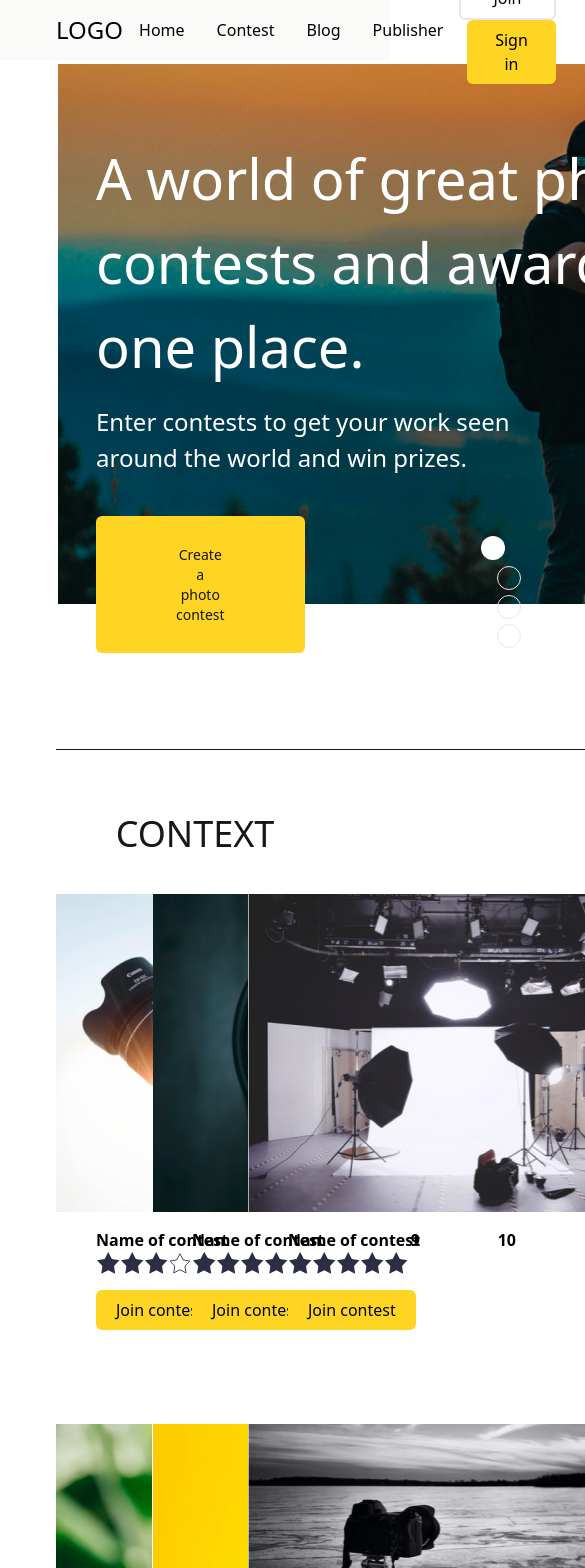
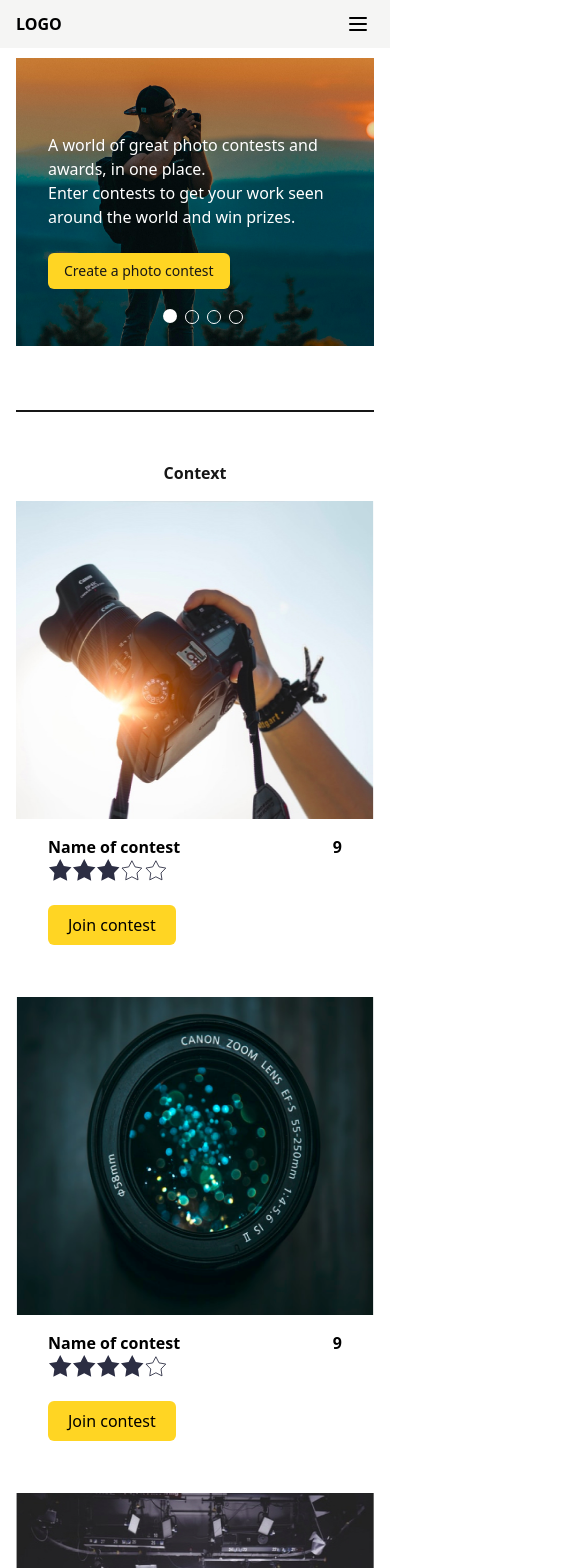
Before and after one commit to best2025j/FotoconWeb, a React (Create React App) app: page / in a window 390 px wide. Shown: the top 1568 px of the page, 585 px wide, since content can reach past the window. Built offline with nearby package versions, Linux system fonts and the light colour scheme.

Commit message:
fixed responsiveness for web and mobile view

```diff
--- a/package.json
+++ b/package.json
@@ -5,13 +5,16 @@
   "dependencies": {
     "@fortawesome/fontawesome-svg-core": "^6.1.1",
     "@fortawesome/react-fontawesome": "^0.1.18",
+    "@heroicons/react": "^1.0.6",
     "@testing-library/jest-dom": "^5.16.4",
     "@testing-library/react": "^13.3.0",
     "@testing-library/user-event": "^13.5.0",
     "babel-plugin-macros": "^3.1.0",
     "font-awesome": "^4.7.0",
+    "heroicons": "^1.0.6",
     "react": "^18.1.0",
     "react-dom": "^18.1.0",
+    "react-icons": "^4.4.0",
     "react-router-dom": "^6.3.0",
     "react-scripts": "5.0.1",
     "web-vitals": "^2.1.4"
--- a/src/Components/Contest.jsx
+++ b/src/Components/Contest.jsx
@@ -8,16 +8,20 @@ import Image6 from "../Assets/Rectangle 7.jpg";
 
 const Contest = () => {
   return (
-    <div className="px-[3.5rem]">
-      <h2 className="text-4xl text-[#171717] uppercase text-center">Context</h2>
+    <div className="px-4">
+      <h1 className="sm:text-4xl font-semibold text-[#171717] text-center">
+        Context
+      </h1>
+
       {/* GRID */}
-      <div className="grid grid-cols-3 gap-[10px] py-10">
-        <div className="w-[404px] h-[520px] ">
-          <div className="h-[318px] w-[404.04px]">
-            <img src={Image} alt="/" className="w-full h-full" />
+
+      <div className="grid grid-cols-1 mx-auto lg:grid-cols-3 md:grid-cols-2 sm:py-6 py-4 gap-4">
+        <div className="w-full h-[480px] ">
+          <div className="w-full">
+            <img src={Image} alt="/" className="h-[318px] w-full " />
           </div>
 
-          <div className="px-10 py-4 space-y-4">
+          <div className="py-4 space-y-6 px-8">
             <div className="">
               <div className="font-bold flex justify-between">
                 <p className="text-black">Name of contest</p>
@@ -104,16 +108,16 @@ const Contest = () => {
             </div>
           </div>
         </div>{" "}
-        <div className="w-[404px] h-[520px] ">
-          <div className="h-[318px] w-[404.04px]">
-            <img src={Image2} alt="/" className="w-full h-full" />
+        <div className="w-full h-[480px] ">
+          <div className="w-full">
+            <img src={Image2} alt="/" className="h-[318px] w-full " />
           </div>
 
-          <div className="px-10 py-4 space-y-4">
+          <div className="py-4 space-y-6 px-8">
             <div className="">
               <div className="font-bold flex justify-between">
                 <p className="text-black">Name of contest</p>
-                <span className="">10</span>
+                <span className="">9</span>
               </div>
 
               <div className="flex">
@@ -126,7 +130,7 @@ const Contest = () => {
                   xmlns="http://www.w3.org/2000/svg"
                 >
                   <path
-                    d="M12.2231 0L15.8237 6.107115L23.4699 8.2918L18.0489 13.9208L19.174 21.7082L12.2231 18.216L5.27216 21.7082L6.39722 13.9208L0.976248 8.2918L8.6225 6.97115L12.2231 0Z"
+                    d="M12.2231 0L15.8237 6.97115L23.4699 8.2918L18.0489 13.9208L19.174 21.7082L12.2231 18.216L5.27216 21.7082L6.39722 13.9208L0.976248 8.2918L8.6225 6.97115L12.2231 0Z"
                     fill="#2C2E43"
                   />
                 </svg>
@@ -196,16 +200,16 @@ const Contest = () => {
             </div>
           </div>
         </div>{" "}
-        <div className="w-[404px] h-[520px] ">
-          <div className="h-[318px] w-[404.04px]">
-            <img src={Image3} alt="/" className="w-full h-full" />
+        <div className="w-full h-[480px] ">
+          <div className="w-full">
+            <img src={Image3} alt="/" className="h-[318px] w-full " />
           </div>
 
-          <div className="px-10 py-4 space-y-4">
+          <div className="py-4 space-y-6 px-8">
             <div className="">
               <div className="font-bold flex justify-between">
                 <p className="text-black">Name of contest</p>
-                <span className="">20</span>
+                <span className="">9</span>
               </div>
 
               <div className="flex">
@@ -288,12 +292,12 @@ const Contest = () => {
             </div>
           </div>
         </div>{" "}
-        <div className="w-[404px] h-[520px] ">
-          <div className="h-[318px] w-[404.04px]">
-            <img src={Image4} alt="/" className="w-full h-full" />
+        <div className="w-full h-[480px] ">
+          <div className="w-full">
+            <img src={Image4} alt="/" className="h-[318px] w-full " />
           </div>
 
-          <div className="px-10 py-4 space-y-4">
+          <div className="py-4 space-y-6 px-8">
             <div className="">
               <div className="font-bold flex justify-between">
                 <p className="text-black">Name of contest</p>
@@ -380,16 +384,16 @@ const Contest = () => {
             </div>
           </div>
         </div>{" "}
-        <div className="w-[404px] h-[520px] ">
-          <div className="h-[318px] w-[404.04px]">
-            <img src={Image5} alt="/" className="w-full h-full" />
+        <div className="w-full h-[480px] ">
+          <div className="w-full">
+            <img src={Image5} alt="/" className="h-[318px] w-full " />
           </div>
 
-          <div className="px-10 py-4 space-y-4">
+          <div className="py-4 space-y-6 px-8">
             <div className="">
               <div className="font-bold flex justify-between">
                 <p className="text-black">Name of contest</p>
-                <span className="">25</span>
+                <span className="">9</span>
               </div>
 
               <div className="flex">
@@ -472,16 +476,16 @@ const Contest = () => {
             </div>
           </div>
         </div>{" "}
-        <div className="w-[404px] h-[520px] ">
-          <div className="h-[318px] w-[404.04px]">
-            <img src={Image6} alt="/" className="w-full h-full" />
+        <div className="w-full h-[480px] ">
+          <div className="w-full">
+            <img src={Image6} alt="/" className="h-[318px] w-full " />
           </div>
 
-          <div className="px-10 py-4 space-y-4">
+          <div className="py-4 space-y-6 px-8">
             <div className="">
               <div className="font-bold flex justify-between">
                 <p className="text-black">Name of contest</p>
-                <span className="">5</span>
+                <span className="">9</span>
               </div>
 
               <div className="flex">
@@ -564,23 +568,24 @@ const Contest = () => {
             </div>
           </div>
         </div>
+        {/*  */}
       </div>
-                        {/* button */}
+
+      {/* button */}
       <div className="text-center ">
         <button
           type="button"
-          className="px-20 py-4 bg-[#FFD523] text-[#171717] rounded-[6px]"
+          className="md:px-20 md:py-4 py-2 px-4 bg-[#FFD523] text-[#171717] font-medium rounded-[6px]"
         >
           See more contest
         </button>
       </div>
 
-          {/*  */}
-      <div className="py-10">
-        <p className="h-[1px] bg-[#171717] w-[1240px]" />
+      {/*  */}
+      <div className="py-8">
+        <p className="h-[1px] border border-[#171717] w-full" />
       </div>
     </div>
   );
 };
-
 export default Contest;
--- a/src/Components/Footer.jsx
+++ b/src/Components/Footer.jsx
@@ -1,7 +1,9 @@
 import React from "react";
 
 const Footer = () => {
-  return <div className="bg-[#2C2E43] text-white w-full py-10 h-[476px]" />;
+  return <div
+  //  className="bg-[#2C2E43] text-white w-full py-10 h-[476px]"
+    />;
 };
 
 export default Footer;
--- a/src/Components/Hero.jsx
+++ b/src/Components/Hero.jsx
@@ -2,49 +2,56 @@ import React from "react";
 import image from "../Assets/Rectangle 6gtpix.png";
 const Hero = () => {
   return (
-    <div className="w-full h-full z-20 py-[4rem] space-y-8 space-x-14">
-      <div className="left-[3.6rem] absolute w-[1240px] h-[540px]">
+    <div className="py-[3.1rem]">
+      <div className="px-4 sm:space-y-10 space-y-8">
+        {/*  */}
+
+        <div className="w-full relative py-2">
           <img
             src={image}
             alt="/"
-          className=" w-full h-full object-cover mix-blend-overla"
+            className="w-full sm:h-[546px] h-[18rem] object-cover mix-blend-overlay"
           />
         </div>
 
-      <div className="text-white pl-10 relative py-6">
+        {/*  */}
+
+        <div className="absolute top-[12%] text-white space-y-6 px-8">
           <div className="">
-          <p className="text-[56px] w-[42rem] py-4">
+            <h1 className="sm:text-[56px] sm:w-[42rem] ">
               A world of great photo contests and awards, in one place.
-          </p>
-          <div>
-            <p className="text-[24px] w-[30rem]">
+            </h1>
+            <p className="text-base sm:text-[24px] sm:w-[30rem] ">
               Enter contests to get your work seen around the world and win
               prizes.
             </p>
           </div>
-        </div>
 
           {/* button */}
-        <div className="py-10 flex space-y-5 space-x-20">
-          <button className="px-20 py-4 bg-[#FFD523]  text-sm text-[#171717] rounded-[6px]">
+
+          <div className="sm:flex sm:py-12 justify-between items-center ">
+            <button className=" md:px-8 md:py-3 py-2 px-4 bg-[#FFD523] text-sm text-[#171717] rounded-[6px]">
               Create a photo contest
             </button>
 
-          <div className="space-x-4 pl-[6rem]">
-            <button className="rounded-full w-[24px] h-[24px] bg-white"></button>
-            <button className="rounded-full w-[24px] h-[24px] border"></button>
-            <button className="rounded-full w-[24px] h-[24px] border"></button>
-            <button className="rounded-full w-[24px] h-[24px] border"></button>
+            {/*  */}
+
+            <div className=" md:space-x-4 space-x-2 text-center py-4">
+              <button className="rounded-full w-[14px] h-[14px] md:w-[24px] md:h-[24px] bg-white"></button>
+              <button className="rounded-full w-[14px] h-[14px] md:w-[24px] md:h-[24px] border border-white"></button>
+              <button className="rounded-full w-[14px] h-[14px] md:w-[24px] md:h-[24px] border border-white"></button>
+              <button className="rounded-full w-[14px] h-[14px] md:w-[24px] md:h-[24px] border border-white"></button>
             </div>
           </div>
         </div>
 
         {/*  */}
-      <div className="">
-        <p className="h-[1px] bg-[#171717] w-[1240px]" />
+
+        <div className="pt-6">
+          <p className="h-[1px] border border-[#171717] w-full" />
+        </div>
       </div>
     </div>
   );
 };
-
 export default Hero;
--- a/src/Components/Navbar.jsx
+++ b/src/Components/Navbar.jsx
@@ -1,44 +1,98 @@
-import React from "react";
+import React, { useState } from "react";
 import { Link } from "react-router-dom";
+import { MenuIcon, XIcon } from "@heroicons/react/outline";
 
 const Navbar = () => {
+  const [nav, setNav] = useState(false);
+  // OPEN MENU
+  const handClick = () => setNav(!nav);
+  // CLOSE MENU
+  const handleClose = () => setNav(!nav);
+
   return (
-    <>
-      <div className="w-full h-[60px] z-10 bg-stone-50 fixed px-10 ">
-        <div className="px-4 flex justify-between items-center w-full h-full">
-          <h1 className="text-2xl">LOGO</h1>
+    <div className="fixed w-full z-10 md:h-[5rem] h-[3rem] bg-stone-100">
+      <div className="flex justify-between px-4 md:py-5 py-[8px] items-center">
+        <h1 className="md:text-2xl  font-bold">LOGO</h1>
 
-          {/* Items */}
-          <div className="">
-            <ul className="flex">
-              <li className="p-4">
-                <a href="Home">Home</a>
+        {/* LIST */}
+        <ul className="md:flex hidden space-x-8 cursor-pointer">
+          <li>
+            <Link to="home">Home</Link>
           </li>
-              <li className="p-4">
-                <a href="About">Contest</a>
+          <li>
+            <Link to="contest">Contest</Link>
           </li>
-              <li className="p-4">
-                <a href="Support">Blog</a>
+          <li>
+            <Link to="blogs">Blog</Link>
           </li>
-              <li className="p-4">
-                <a href="Platform">Publisher</a>
+          <li>
+            <Link to="publisher">Publisher</Link>
           </li>
         </ul>
+
+        {/* BUTTON */}
+        <div className="space-x-2 hidden md:flex cursor-pointer">
+          <button className="text-base px-8 py-2 rounded-md bg-[#FFD523]">
+            Join
+          </button>
+          <button className="text-base px-6 py-2 rounded-md bg-[#FFD523]">
+            Sign-in
+          </button>
         </div>
 
-          {/* FORM BUTTON*/}
+        {/* MENU */}
+        <div className="md:hidden cursor-pointer" onClick={handClick}>
+          {nav === false ? (
+            <MenuIcon className="w-8 rounded hover:bg-slate-200 p-1"/>
+          ) : (
+            <XIcon className="w-8 rounded hover:bg-slate-200 p-1" />
+          )}
+        </div>
+      </div>
 
-          <div className="space-x-2">
-            <button className="px-8 text-base rounded-md border-2 py-2">
-              <Link to="/SignUp">Join</Link>
+      {/* MOBILE SCREEN */}
+
+      <ul
+        className={
+          nav === false
+            ? "hidden"
+            : "absolute bg-gray-50 h-screen w-full xl:hidden md:px-8 px-4 py-3   space-y-3"
+        }
+      >
+        <li>
+          <Link to="home" onClick={handleClose}>
+            Home
+          </Link>
+        </li>
+        <li>
+          <Link to="contest" onClick={handleClose}>
+            Contest
+          </Link>
+        </li>
+        <li>
+          <Link to="blogs" onClick={handleClose}>
+            Blog
+          </Link>
+        </li>
+        <li>
+          <Link to="publisher" onClick={handleClose}>
+            Publisher
+          </Link>
+        </li>
+
+        {/* SMALL SCREEN BUTTON */}
+
+        <div className="flex flex-col space-y-1 ">
+          {/* BUTTON */}
+          <button className="text-base px-8 py-2  rounded-md bg-[#FFD523]">
+            Join
           </button>
-            <button className="rounded-md text-base bg-[#FFD523] px-5 py-2 text-black">
-              <Link to="/SignIn"> Sign in</Link>
+          <button className="text-base px-8 py-2 rounded-md bg-[#FFD523]">
+            Sign-in
           </button>
         </div>
+      </ul>
     </div>
-      </div>
-    </>
   );
 };
 
--- a/src/Pages/SignIn.jsx
+++ b/src/Pages/SignIn.jsx
@@ -7,105 +7,112 @@ import TwitterIcon from "../svg/TwitterIcon";
 
 const SignIn = () => {
   return (
-    <div class="flex">
-      {/*  */}
-      <div className="w-[910px] h-screen flex bg-[#2C2E43] text-[#FFFFFF] px-16 rounded-tr-3xl space-x-14">
-        <div className="w-full space-y-10 py-[6.3rem]">
-          <p className="text-[24px]">Login</p>
-          {/*  */}
-          <div className="space-y-4">
-            <form action="" className="space-y-5">
-              <div>
-                <input
-                  type="text"
-                  className="placeholder-[#171717] text-black py-3 w-[386px] rounded "
-                  placeholder=" Email/username"
-                />
-              </div>
-
-              {/* PASSWORD INPUT */}
-
-              <div>
-                <input
-                  type="password"
-                  className="placeholder-[#171717] text-black py-3 w-[386px] rounded "
-                  placeholder=" Password"
-                />
-              </div>
-            </form>
-
-            {/* CHECKBOX INPUT */}
-
-            <div className="flex justify-between">
-              <div>
-                <input type="checkbox" /> Remember me
-              </div>
-              <a href="/">Forget password?</a>
-            </div>
-          </div>
-
-          {/* BUTTON */}
-          <div className="text-center">
-            <button
-              type="button"
-              className="px-20 py-4 bg-[#FFD523] text-sm text-[#171717] rounded-[6px]"
-            >
-              Sign in
-            </button>
-          </div>
-
-          {/*  */}
-
-          <div className="space-y-8">
-            <div className="flex justify-center space-x-5">
-              <p className="h-[1px] mt-3 bg-[#FFFFFF] w-28"></p>
-              <p className="text-center">Or sign up with</p>
-              <p className="h-[1px] bg-[#FFFFFF] w-28 mt-3"></p>
-            </div>
-
-            {/* SOCIAL MEDIA */}
-
-            <div className="flex space-x-6 justify-center cursor-pointer">
-              <GoogleIcon />
-              <FacebookIcon />
-              <InstagramIcon />
-              <TwitterIcon />
-            </div>
-            <div className="h-[2px] w-full bg-[#E5E5E5]"></div>
-          </div>
-        </div>
-
-        {/* FLEX 2 */}
-
-        <div className="w-full py-10">
-          <div className="space-y-2">
-            <div className="text-[12px] pl-44">Sign Up</div>
-            <div className="pt-[4rem] text-[18px]">Welcome back</div>
-            <div className="w-[18rem]">
-              <h1 className="text-[30px] w-[14rem]">
-                A world of great photo contests and awards, in one place
-              </h1>
-            </div>
-            <div className="w-[290px]">
-              <p className="text-[18px] py-6 ">
-                New to Fotocon?
-                {/* LINK TO SIGNUP FORM  */}
-                <span className="text-[#FFD523] underline px-1">
-                  <a href="/SignUp">Join now </a>
-                </span>
-              </p>
-            </div>
-          </div>
-        </div>
-      </div>
-
-      {/* IMAGE  */}
-
-      <div>
-        <img src={image} alt="" className=" w-[34.2rem] h-screen" />
-      </div>
+    <div>
+      <div>sss</div>
     </div>
   );
 };
 
+
 export default SignIn;
+
+
+
+// {/* <div class="flex">
+// {/*  */}
+// <div className="w-[910px] h-screen flex bg-[#2C2E43] text-[#FFFFFF] px-16 rounded-tr-3xl space-x-14">
+//   <div className="w-full space-y-10 py-[6.3rem]">
+//     <p className="text-[24px]">Login</p>
+//     {/*  */}
+//     <div className="space-y-4">
+//       <form action="" className="space-y-5">
+//         <div>
+//           <input
+//             type="text"
+//             className="placeholder-[#171717] text-black py-3 w-[386px] rounded "
+//             placeholder=" Email/username"
+//           />
+//         </div>
+
+//         {/* PASSWORD INPUT */}
+
+//         <div>
+//           <input
+//             type="password"
+//             className="placeholder-[#171717] text-black py-3 w-[386px] rounded "
+//             placeholder=" Password"
+//           />
+//         </div>
+//       </form>
+
+//       {/* CHECKBOX INPUT */}
+
+//       <div className="flex justify-between">
+//         <div>
+//           <input type="checkbox" /> Remember me
+//         </div>
+//         <a href="/">Forget password?</a>
+//       </div>
+//     </div>
+
+//     {/* BUTTON */}
+//     <div className="text-center">
+//       <button
+//         type="button"
+//         className="px-20 py-4 bg-[#FFD523] text-sm text-[#171717] rounded-[6px]"
+//       >
+//         Sign in
+//       </button>
+//     </div>
+
+//     {/*  */}
+
+//     <div className="space-y-8">
+//       <div className="flex justify-center space-x-5">
+//         <p className="h-[1px] mt-3 bg-[#FFFFFF] w-28"></p>
+//         <p className="text-center">Or sign up with</p>
+//         <p className="h-[1px] bg-[#FFFFFF] w-28 mt-3"></p>
+//       </div>
+
+//       {/* SOCIAL MEDIA */}
+
+//       <div className="flex space-x-6 justify-center cursor-pointer">
+//         <GoogleIcon />
+//         <FacebookIcon />
+//         <InstagramIcon />
+//         <TwitterIcon />
+//       </div>
+//       <div className="h-[2px] w-full bg-[#E5E5E5]"></div>
+//     </div>
+//   </div>
+
+//   {/* FLEX 2 */}
+
+//   <div className="w-full py-10">
+//     <div className="space-y-2">
+//       <div className="text-[12px] pl-44">Sign Up</div>
+//       <div className="pt-[4rem] text-[18px]">Welcome back</div>
+//       <div className="w-[18rem]">
+//         <h1 className="text-[30px] w-[14rem]">
+//           A world of great photo contests and awards, in one place
+//         </h1>
+//       </div>
+//       <div className="w-[290px]">
+//         <p className="text-[18px] py-6 ">
+//           New to Fotocon?
+//           {/* LINK TO SIGNUP FORM  */}
+//           <span className="text-[#FFD523] underline px-1">
+//             <a href="/SignUp">Join now </a>
+//           </span>
+//         </p>
+//       </div>
+//     </div>
+//   </div>
+// </div>
+
+// {/* IMAGE  */}
+
+// <div>
+//   <img src={image} alt="" className=" w-[34.2rem] h-screen" />
+// </div>
+// </div> */}
--- a/src/Pages/SignUp.jsx
+++ b/src/Pages/SignUp.jsx
@@ -7,118 +7,9 @@ import TwitterIcon from "../svg/TwitterIcon";
 
 const SignUp = () => {
   return (
-    <div class="flex">
-      {/*  */}
-      <div className="w-[910px] min-h-screen h-auto flex bg-[#2C2E43] text-[#FFFFFF] py-4 rounded-tr-3xl px-16  space-x-16">
-        <div className="w-full space-y-7">
-          <p className="text-[24px]">Create account</p>
-          {/*  */}
-          <div className="space-y-4">
-            <form action="" className="space-y-6">
-              <div>
-                <input
-                  type="text"
-                  className=" placeholder-[#171717] text-black py-3 w-[386px] rounded "
-                  placeholder=" Username"
-                />
-              </div>
-
-              {/* EMAIL INPUT */}
-
-              <div>
-                <input
-                  type="text"
-                  className="placeholder-[#171717] text-black py-3 w-[386px] rounded "
-                  placeholder=" Email"
-                />
-              </div>
-
-              {/* PASSWORD INPUT */}
-
-              <div>
-                <input
-                  type="password"
-                  className="placeholder-[#171717] text-black py-3 w-[386px] rounded "
-                  placeholder=" Password"
-                />
-              </div>
-
-              {/* PASSWORD CONFIRMATION INPUT */}
-
-              <div>
-                <input
-                  type="password"
-                  className="placeholder-[#171717] text-black py-3 w-[386px] rounded "
-                  placeholder=" Confirm Password"
-                />
-              </div>
-            </form>
-
-            {/* CHECKBOX INPUT */}
-
-            <div className="mt-[16px]">
-              <input type="checkbox" /> I agree to the terms and conditions
-            </div>
-          </div>
-
-          {/* BUTTON */}
-          <div className="text-center">
-            <button
-              type="button"
-              className="px-20 py-4 bg-[#FFD523] text-[#171717] rounded-[6px]"
-            >
-              Sign up
-            </button>
-          </div>
-
-          {/*  */}
-
-          <div className="space-y-8">
-            <div className="flex justify-center space-x-5">
-              <p className="h-[1px] mt-3 bg-[#FFFFFF] w-28" />
-              <p className="text-center">Or sign up with</p>
-              <p className="h-[1px] bg-[#FFFFFF] w-28 mt-3" />
-            </div>
-
-            {/* SOCIAL MEDIA */}
-
-            <div className="flex space-x-6 justify-center cursor-pointer">
-              <GoogleIcon />
-              <FacebookIcon />
-              <InstagramIcon />
-              <TwitterIcon />
-            </div>
-            <div className="h-[2px] w-full bg-[#E5E5E5]" />
-          </div>
-        </div>
-
-        {/* FLEX 2 */}
-
-        <div className="w-full space-y-2 py-5">
-          <div className="font-[inter] text-[12px] pl-44">Sign in</div>
-          <div className="pt-[60px] ">Join us now</div>
-          <div className="w-[18rem] h-[190px]">
-            <h1 className="text-[32px] font-[inter]">
-              Create an account with us to learn more about us
-            </h1>
-          </div>
-
-          <div className="w-[290px]">
-            <p className="text-[18px] py-4 ">
-              Do you already have an account with us? Please use the
-              {/* LINK TO SIGNIN FORM */}
-              <span className="text-[#FFD523] underline  px-1">
-                <a href="/signin">Login form</a>
-              </span>
-            </p>
-          </div>
-        </div>
-      </div>
-
-      {/* IMAGE  */}
-
+    <div>
       <div>
-        <img src={image} alt="" className=" w-[34.2rem] h-screen" />
+        <div>ssssw</div>
       </div>
     </div>
   );
```
Also changed, not shown: src/Components/CustomersReviews.jsx (+26 -21 lines), src/Components/Story.jsx (+29 -22 lines), 1 other file (tests, documents, lock files or other folders). Lines whose indentation alone changed are shown as unchanged.
